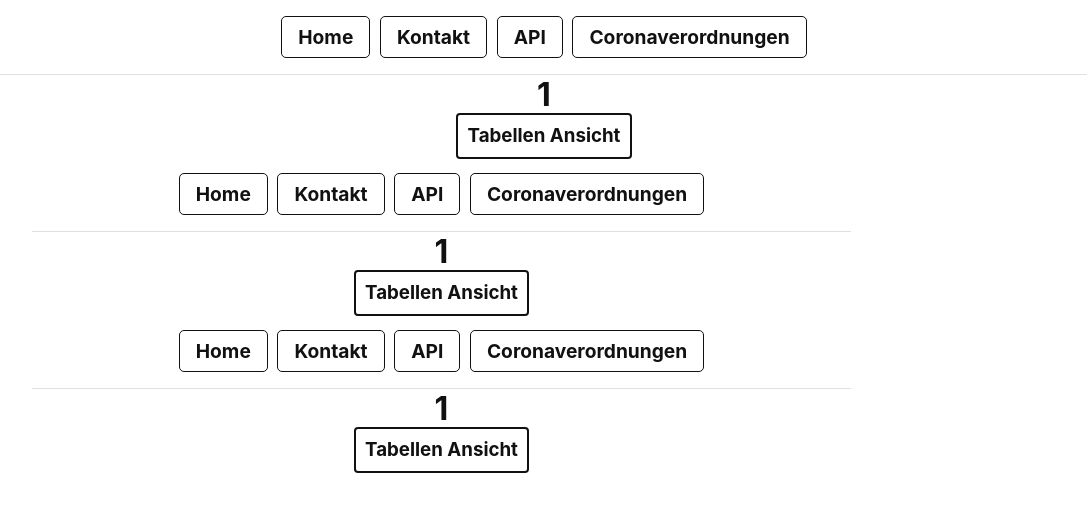
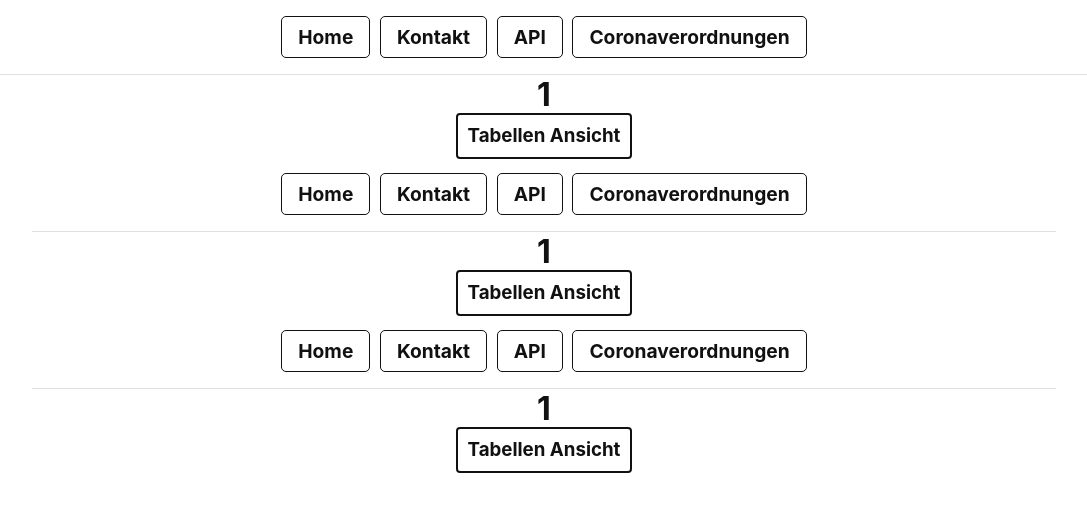
Before and after one commit to DI0IK/Warnstufen-RLP, a Next.js app: page /lk/1 in a window 1280 px wide. Shown: the top 512 px of the page, without its empty margins (96-1183 px from the left). Built offline with nearby package versions, Linux system fonts and the light colour scheme.

Commit message:
graph fixes

```diff
--- a/components/charts/Hospitalisierung.tsx
+++ b/components/charts/Hospitalisierung.tsx
@@ -69,6 +69,8 @@
 				beginAtZero: true,
 			},
 		},
+		aspectRatio: 1.5,
+		responsive: true,
 	};
 	return (
 		<div>
--- a/components/charts/Inzidenz.tsx
+++ b/components/charts/Inzidenz.tsx
@@ -69,6 +69,8 @@
 				beginAtZero: true,
 			},
 		},
+		aspectRatio: 1.5,
+		responsive: true,
 	};
 	return (
 		<div>
--- a/styles/globals.scss
+++ b/styles/globals.scss
@@ -7,7 +7,8 @@
 
 	background-color: #fff;
 	color: #111;
-	max-width: 100%;
+	width: 100%;
+	height: 100%;
 }
 
 a {
@@ -148,9 +149,8 @@
 
 		.iframe-wrapper {
 			display: block;
-			max-width: 100%;
+			height: calc(100vh - 75px - 100px);
 			width: 100%;
-			height: calc(100vh - 75px - 100px);
 
 			// center the iframe
 			margin: 0 auto;
@@ -159,8 +159,6 @@
 				margin: 0 auto;
 				padding: 0;
 				width: 100%;
-				min-width: 100%;
-				max-width: 100%;
 				height: 99%;
 
 				border: none;
@@ -170,9 +168,7 @@
 				width: 80%;
 
 				iframe {
-					width: 80%;
-					min-width: 80%;
-					max-width: 80%;
+					width: 100%;
 					height: 99%;
 				}
 			}
```
Also changed, not shown: pages/lk/[lk]/graphs.tsx (+14 -0 lines).
